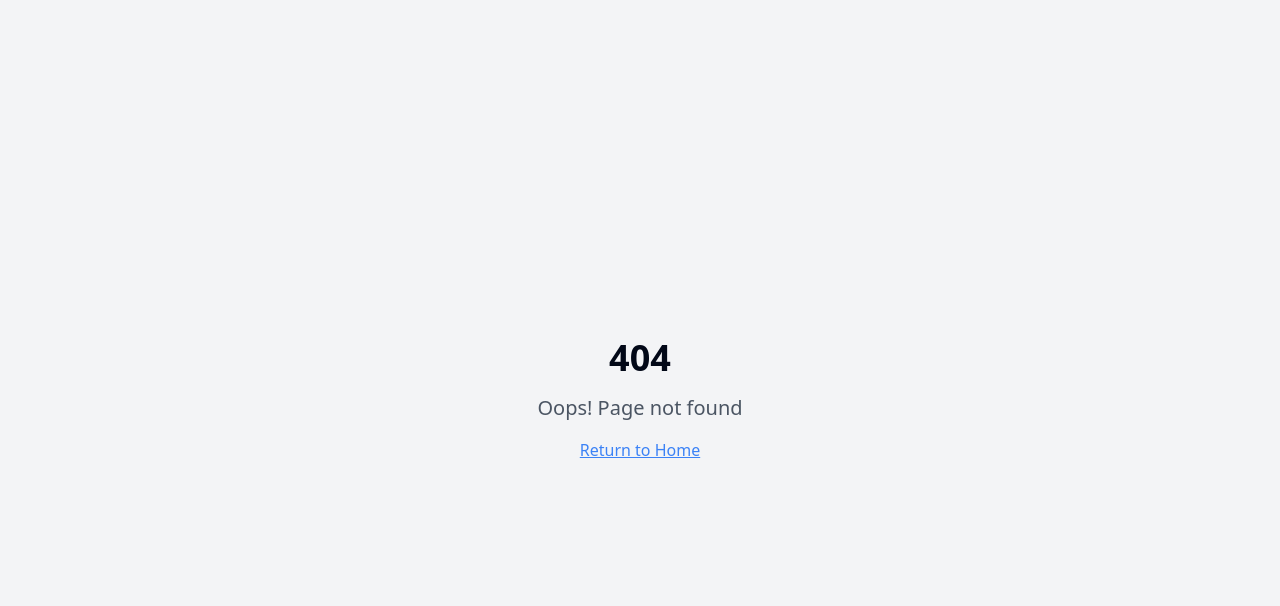
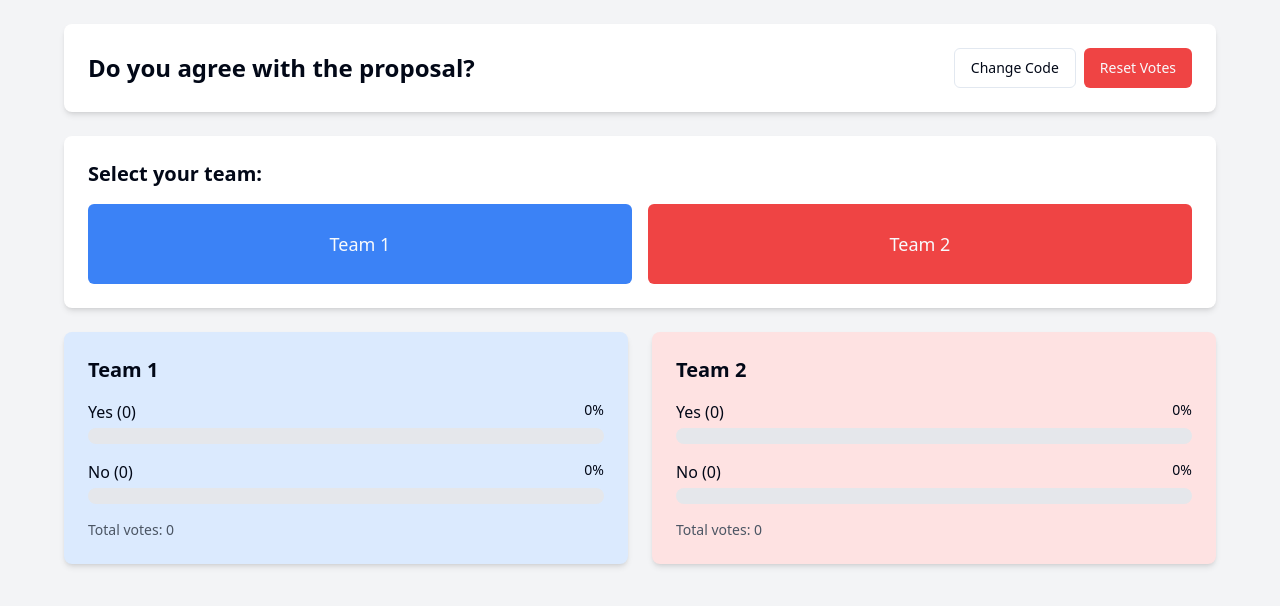
Before and after one commit to geirlilleboe/team-vote-viewer, a React (Vite) app: page /voting/1 in a window 1280 px wide. Before the commit this address had no page. Shown: the top 606 px of the page. Built offline with nearby package versions, Linux system fonts and the light colour scheme.

Commit message:
Refactor: Update UI components
Update UI components to use the new toast hook.

```diff
--- a/src/App.tsx
+++ b/src/App.tsx
@@ -1,9 +1,11 @@
+
 import { Toaster } from "@/components/ui/toaster";
 import { Toaster as Sonner } from "@/components/ui/sonner";
 import { TooltipProvider } from "@/components/ui/tooltip";
 import { QueryClient, QueryClientProvider } from "@tanstack/react-query";
 import { BrowserRouter, Routes, Route } from "react-router-dom";
 import Index from "./pages/Index";
+import VotingPage from "./pages/VotingPage";
 import NotFound from "./pages/NotFound";
 
 const queryClient = new QueryClient();
@@ -16,6 +18,7 @@ const App = () => (
       <BrowserRouter>
         <Routes>
           <Route path="/" element={<Index />} />
+          <Route path="/voting/:code" element={<VotingPage />} />
           {/* ADD ALL CUSTOM ROUTES ABOVE THE CATCH-ALL "*" ROUTE */}
           <Route path="*" element={<NotFound />} />
         </Routes>
--- /dev/null
+++ b/src/components/TeamVotes.tsx
@@ -0,0 +1,67 @@
+
+import React from "react";
+
+type Vote = "yes" | "no" | null;
+
+interface TeamVotesProps {
+  team: string;
+  teamName: string;
+  votes: Record<string, Vote>;
+  color: "blue" | "red";
+}
+
+const TeamVotes: React.FC<TeamVotesProps> = ({ teamName, votes, color }) => {
+  // Count the votes
+  const yesCount = Object.values(votes).filter(v => v === "yes").length;
+  const noCount = Object.values(votes).filter(v => v === "no").length;
+  const totalVotes = Object.keys(votes).length;
+
+  // Calculate percentages for the progress bars
+  const yesPercentage = totalVotes ? (yesCount / totalVotes) * 100 : 0;
+  const noPercentage = totalVotes ? (noCount / totalVotes) * 100 : 0;
+
+  // Determine background colors based on the team color
+  const bgColor = color === "blue" ? "bg-blue-100" : "bg-red-100";
+  const yesBarColor = color === "blue" ? "bg-blue-500" : "bg-red-500";
+  const noBarColor = color === "blue" ? "bg-blue-300" : "bg-red-300";
+
+  return (
+    <div className={`rounded-lg shadow-md p-6 ${bgColor}`}>
+      <h2 className="text-xl font-bold mb-4">{teamName}</h2>
+
+      <div className="space-y-4">
+        <div>
+          <div className="flex justify-between mb-1">
+            <span className="font-medium">Yes ({yesCount})</span>
+            <span className="text-sm">{yesPercentage.toFixed(0)}%</span>
+          </div>
+          <div className="w-full bg-gray-200 rounded-full h-4">
+            <div
+              className={`${yesBarColor} h-4 rounded-full`}
+              style={{ width: `${yesPercentage}%` }}
+            ></div>
+          </div>
+        </div>
+
+        <div>
+          <div className="flex justify-between mb-1">
+            <span className="font-medium">No ({noCount})</span>
+            <span className="text-sm">{noPercentage.toFixed(0)}%</span>
+          </div>
+          <div className="w-full bg-gray-200 rounded-full h-4">
+            <div
+              className={`${noBarColor} h-4 rounded-full`}
+              style={{ width: `${noPercentage}%` }}
+            ></div>
+          </div>
+        </div>
+
+        <div className="text-sm text-gray-600 mt-2">
+          Total votes: {totalVotes}
+        </div>
+      </div>
+    </div>
+  );
+};
+
+export default TeamVotes;
--- a/src/pages/Index.tsx
+++ b/src/pages/Index.tsx
@@ -1,11 +1,45 @@
-// Update this page (the content is just a fallback if you fail to update the page)
+
+import { useState } from "react";
+import { useNavigate } from "react-router-dom";
+import { Button } from "@/components/ui/button";
+import { Input } from "@/components/ui/input";
+import { Label } from "@/components/ui/label";
 
 const Index = () => {
+  const [code, setCode] = useState("");
+  const navigate = useNavigate();
+
+  const handleSubmit = (e: React.FormEvent) => {
+    e.preventDefault();
+    if (code.trim()) {
+      navigate(`/voting/${code}`);
+    }
+  };
+
   return (
     <div className="min-h-screen flex items-center justify-center bg-gray-100">
-      <div className="text-center">
-        <h1 className="text-4xl font-bold mb-4">Welcome to Your Blank App</h1>
-        <p className="text-xl text-gray-600">Start building your amazing project here!</p>
+      <div className="bg-white p-8 rounded-lg shadow-md w-full max-w-md">
+        <h1 className="text-3xl font-bold mb-6 text-center">Team Vote Viewer</h1>
+        <p className="text-gray-600 mb-6 text-center">
+          Enter your team code to start voting
+        </p>
+
+        <form onSubmit={handleSubmit} className="space-y-6">
+          <div className="space-y-2">
+            <Label htmlFor="code">Team Code</Label>
+            <Input
+              id="code"
+              placeholder="Enter code"
+              value={code}
+              onChange={(e) => setCode(e.target.value)}
+              required
+            />
+          </div>
+
+          <Button type="submit" className="w-full">
+            Enter
+          </Button>
+        </form>
       </div>
     </div>
   );
--- /dev/null
+++ b/src/pages/VotingPage.tsx
@@ -0,0 +1,187 @@
+
+import { useState, useEffect } from "react";
+import { useParams, useNavigate } from "react-router-dom";
+import { Button } from "@/components/ui/button";
+import { ToggleGroup, ToggleGroupItem } from "@/components/ui/toggle-group";
+import TeamVotes from "@/components/TeamVotes";
+
+// Team types for clarity
+type Team = "team1" | "team2";
+type Vote = "yes" | "no" | null;
+
+// Initialize team votes with local storage if available
+const getInitialVotes = () => {
+  if (typeof window === "undefined") return { team1: {}, team2: {} };
+
+  try {
+    const saved = localStorage.getItem("teamVotes");
+    return saved ? JSON.parse(saved) : { team1: {}, team2: {} };
+  } catch (e) {
+    console.error("Error loading votes from localStorage", e);
+    return { team1: {}, team2: {} };
+  }
+};
+
+const VotingPage = () => {
+  const { code } = useParams<{ code: string }>();
+  const navigate = useNavigate();
+
+  // State for the current question
+  const [question, setQuestion] = useState("Do you agree with the proposal?");
+
+  // Which team the user has selected
+  const [selectedTeam, setSelectedTeam] = useState<Team | null>(null);
+
+  // Unique ID for this user (generated for this session)
+  const [userId, setUserId] = useState("");
+
+  // All votes from both teams
+  const [teamVotes, setTeamVotes] = useState(getInitialVotes());
+
+  // Current user's vote
+  const [myVote, setMyVote] = useState<Vote>(null);
+
+  // Set up the user ID on first load
+  useEffect(() => {
+    // Generate a random ID for this user
+    const randomId = Math.random().toString(36).substring(2, 10);
+    setUserId(randomId);
+
+    // Attempt to load team selection from localStorage
+    const savedTeam = localStorage.getItem("selectedTeam");
+    if (savedTeam) {
+      setSelectedTeam(savedTeam as Team);
+    }
+
+    // Load existing vote if we have one
+    const votes = getInitialVotes();
+    if (savedTeam && votes[savedTeam][randomId]) {
+      setMyVote(votes[savedTeam][randomId]);
+    }
+  }, []);
+
+  // Save votes to localStorage when they change
+  useEffect(() => {
+    localStorage.setItem("teamVotes", JSON.stringify(teamVotes));
+  }, [teamVotes]);
+
+  // Save team selection to localStorage
+  useEffect(() => {
+    if (selectedTeam) {
+      localStorage.setItem("selectedTeam", selectedTeam);
+    }
+  }, [selectedTeam]);
+
+  // Handle team selection
+  const handleTeamSelect = (team: Team) => {
+    setSelectedTeam(team);
+  };
+
+  // Handle voting
+  const handleVote = (vote: Vote) => {
+    if (!selectedTeam || !userId) return;
+
+    // Update the vote in the teams object
+    setTeamVotes(prev => ({
+      ...prev,
+      [selectedTeam]: {
+        ...prev[selectedTeam],
+        [userId]: vote
+      }
+    }));
+
+    setMyVote(vote);
+  };
+
+  // Reset all votes (admin function)
+  const resetVotes = () => {
+    setTeamVotes({ team1: {}, team2: {} });
+    setMyVote(null);
+    localStorage.removeItem("teamVotes");
+  };
+
+  // Go back to the code entry page
+  const handleBack = () => {
+    navigate("/");
+  };
+
+  return (
+    <div className="min-h-screen bg-gray-100 p-4 md:p-6">
+      <div className="max-w-6xl mx-auto">
+        {/* Header with question and controls */}
+        <div className="bg-white rounded-lg shadow-md p-6 mb-6">
+          <div className="flex flex-col md:flex-row justify-between items-center gap-4">
+            <h1 className="text-2xl font-bold">{question}</h1>
+
+            <div className="flex gap-2">
+              <Button variant="outline" onClick={handleBack}>
+                Change Code
+              </Button>
+              <Button variant="destructive" onClick={resetVotes}>
+                Reset Votes
+              </Button>
+            </div>
+          </div>
+        </div>
+
+        {/* Team selection if not selected */}
+        {!selectedTeam && (
+          <div className="bg-white rounded-lg shadow-md p-6 mb-6">
+            <h2 className="text-xl font-semibold mb-4">Select your team:</h2>
+            <div className="flex gap-4">
+              <Button
+                className="flex-1 h-20 text-lg bg-blue-500 hover:bg-blue-600"
+                onClick={() => handleTeamSelect("team1")}
+              >
+                Team 1
+              </Button>
+              <Button
+                className="flex-1 h-20 text-lg bg-red-500 hover:bg-red-600"
+                onClick={() => handleTeamSelect("team2")}
+              >
+                Team 2
+              </Button>
+            </div>
+          </div>
+        )}
+
+        {/* Voting controls if team is selected */}
+        {selectedTeam && (
+          <div className="bg-white rounded-lg shadow-md p-6 mb-6">
+            <h2 className="text-xl font-semibold mb-4">
+              Your Team: {selectedTeam === "team1" ? "Team 1" : "Team 2"}
+            </h2>
+            <p className="mb-4">Cast your vote:</p>
+
+            <ToggleGroup type="single" value={myVote || ""} onValueChange={(v) => handleVote(v as Vote)}>
+              <ToggleGroupItem value="yes" className="flex-1 text-lg py-6" aria-label="Yes">
+                👍 Yes
+              </ToggleGroupItem>
+              <ToggleGroupItem value="no" className="flex-1 text-lg py-6" aria-label="No">
+                👎 No
+              </ToggleGroupItem>
+            </ToggleGroup>
+          </div>
+        )}
+
+        {/* Display votes for both teams */}
+        <div className="grid grid-cols-1 md:grid-cols-2 gap-6">
+          <TeamVotes
+            team="team1"
+            teamName="Team 1"
+            votes={teamVotes.team1}
+            color="blue"
+          />
+          <TeamVotes
+            team="team2"
+            teamName="Team 2"
+            votes={teamVotes.team2}
+            color="red"
+          />
+        </div>
+      </div>
+    </div>
+  );
+};
+
+export default VotingPage;
```
